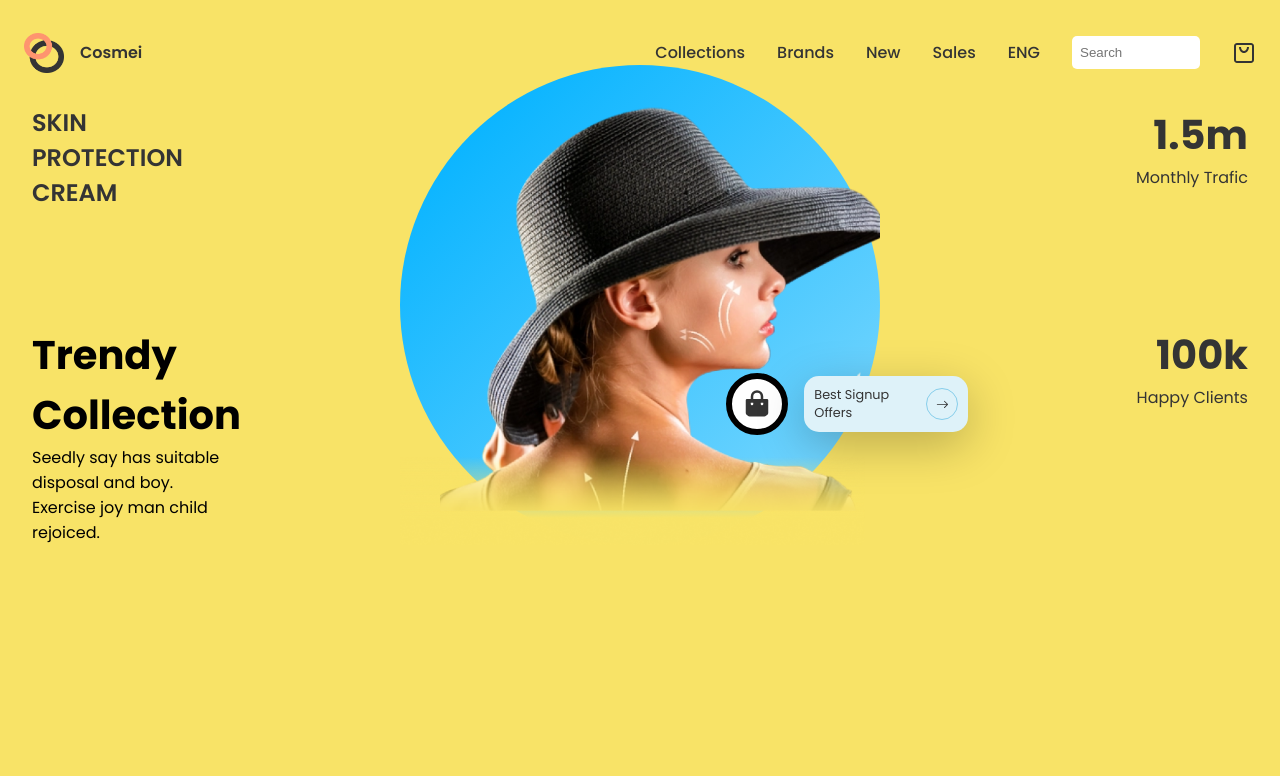
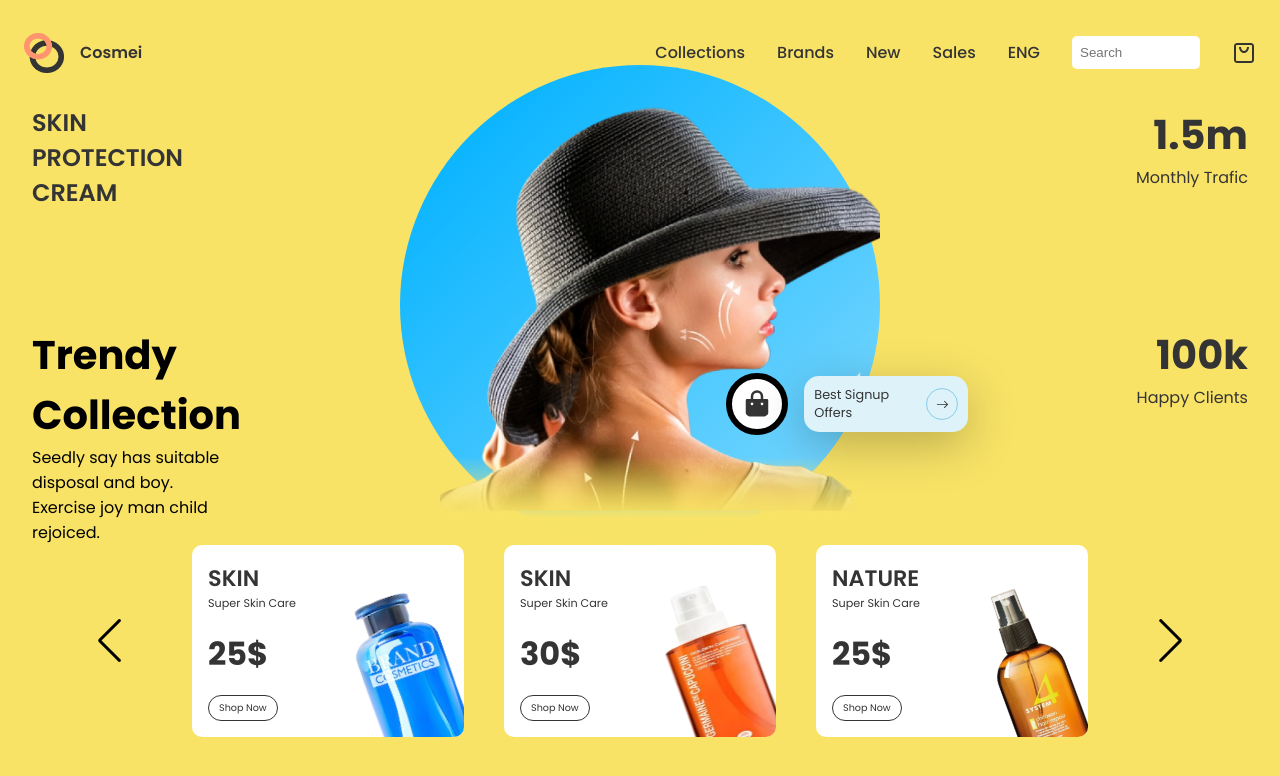
Before and after one commit to freetimezp/js-cosmetics-02, a React (Create React App) app: page / in a window 1280 px wide. Shown: the top 776 px of the page. Built offline with nearby package versions, Linux system fonts and the light colour scheme.

Commit message:
04. js-cosmetics-02. Slider component. Swiper.

```diff
--- a/src/App.js
+++ b/src/App.js
@@ -2,12 +2,14 @@ import "./App.css";
 
 import Header from "./components/Header/Header";
 import Hero from "./components/Hero/Hero";
+import Slider from "./components/Slider/Slider";
 
 function App() {
   return (
     <div className="App">
       <Header />
       <Hero />
+      <Slider />
     </div>
   );
 }
--- /dev/null
+++ b/src/components/Slider/Slider.css
@@ -0,0 +1,64 @@
+.s-container {
+    position: relative;
+}
+.s-container .swiper {
+    width: 70%;
+    height: 12rem;
+    position: unset;
+}
+.s-container .swiper-slide {
+    background: #fff;
+    display: flex;
+    border-radius: 10px;
+    padding: 1rem;
+    box-sizing: border-box;
+    overflow: hidden;
+    position: relative;
+    cursor: grab;
+}
+.s-container .swiper-button-prev {
+    left: 6rem;
+    color: #000;
+}
+.s-container .swiper-button-next {
+    right: 6rem;
+    color: #000;
+}
+
+.left-s {
+    display: flex;
+    flex-direction: column;
+    justify-content: space-between;
+}
+.left-s>:nth-child(2) {
+    font-weight: bold;
+    font-size: 2rem;
+}
+.left-s>:nth-child(3) {
+    font-size: 0.6rem;
+    border: 1px solid var(--black);
+    padding: 5px 10px;
+    width: max-content;
+    border-radius: 15px;
+}
+
+.img-p {
+    transform: rotate(-20deg);
+    position: absolute;
+    right: 0;
+    width: 40%;
+    height: 100%;
+    bottom: -20%;
+}
+
+.name {
+    display: flex;
+    flex-direction: column;
+}
+.name>:nth-child(1) {
+    font-size: 1.4rem;
+    font-weight: 600;
+}
+.name>:nth-child(2) {
+    font-size: 0.7rem;
+}
--- /dev/null
+++ b/src/components/Slider/Slider.jsx
@@ -0,0 +1,43 @@
+import React from 'react';
+import { Swiper, SwiperSlide } from 'swiper/react';
+import { Pagination, Navigation } from 'swiper';
+
+import { SliderProducts } from '../../data/products';
+
+import 'swiper/css';
+import 'swiper/css/pagination';
+import 'swiper/css/navigation';
+import './Slider.css';
+
+const Slider = () => {
+    return (
+        <div className='s-container'>
+            <Swiper
+                modules={[ Pagination, Navigation ]}
+                navigation={true}
+                className='mySwiper'
+                slidesPerView={3}
+                spaceBetween={40}
+                slidesPerGroup={1}
+                loop={true}
+                loopFillGroupWithBlank={true}
+            >
+                {SliderProducts.map((slide, i) => (
+                    <SwiperSlide key={i}>
+                        <div className="left-s">
+                            <div className="name">
+                                <span>{slide.name}</span>
+                                <span>{slide.detail}</span>
+                            </div>
+                            <span>{slide.price}$</span>
+                            <div>Shop Now</div>
+                        </div>
+                        <img src={slide.img} alt="slide" className='img-p' />
+                    </SwiperSlide>
+                ))}
+            </Swiper>
+        </div>
+    );
+}
+
+export default Slider;
```
